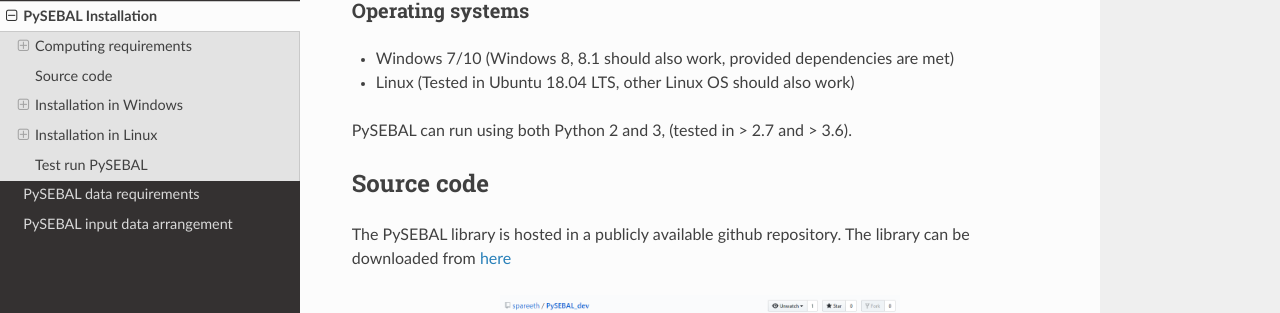
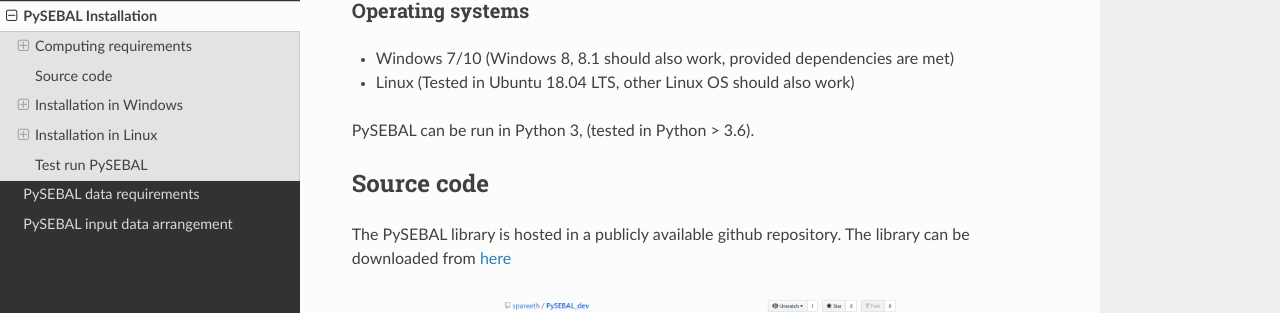
Before and after one commit to spareeth/PySEBAL_doc, a Sphinx documentation site: the page built from docs/source/installation.rst, in a window 1280 px wide and 900 px high, scrolled down 300 px. Shown: the part 137-450 px from the top of the window. Built offline with Sphinx 7.4.7 and the Read the Docs theme 2.0.0, drawn with Linux system fonts in a browser that asks for light colours; some of the changed lines change nothing that is shown; some of the changed text lies outside the part shown.

Commit message:
Update installation.rst

```diff
--- a/docs/source/installation.rst
+++ b/docs/source/installation.rst
@@ -17,7 +17,7 @@ Operating systems
 * Windows 7/10 (Windows 8, 8.1 should also work, provided dependencies are met)
 * Linux (Tested in Ubuntu 18.04 LTS, other Linux OS should also work)
 
-PySEBAL can run using both Python 2 and 3, (tested in > 2.7 and > 3.6).
+PySEBAL can be run in Python 3, (tested in Python > 3.6).
 
 Source code
 ===========
@@ -167,7 +167,7 @@ To test whether the PySEBAL will run, open OSGeo4W Shell, and type following com
    # open python
    python
    # import one of the PySEBAL Script
-   import pysebal_py2
+   import pysebal_py3
    # If there are no errors, the installation is successful
    # To exit from python
    exit()
@@ -244,7 +244,7 @@ Open a terminal and type in following codes to test if the installation is succe
    ls
    # Open Python
    python
-   import pysebal_py2
+   import pysebal_py3
    # If there are no errors, the installation is successful
    # To exit from python (ctrl-d)
    exit()
@@ -268,7 +268,7 @@ Once PySEBAL is installed, we can run the PySEBAL code using the test data provi
    # change to the PySEBAL_dev\SEBAL directory
    cd D:\PySEBAL_dev\SEBAL
    # Run the PySEBAL script
-   python Run_py2.py
+   python Run_py3.py
 
 | **In Linux**
 
@@ -280,7 +280,7 @@ Once PySEBAL is installed, we can run the PySEBAL code using the test data provi
    # change to the PySEBAL_dev\SEBAL directory
    cd \mnt\d\PySEBAL_dev\SEBAL
    # Run the PySEBAL script
-   python Run_py2.py
+   python Run_py3.py
 
 After the above commands, there will be a ``output`` folder inside ``D:\PySEBAL\test_data`` with the following structure.
 
```
